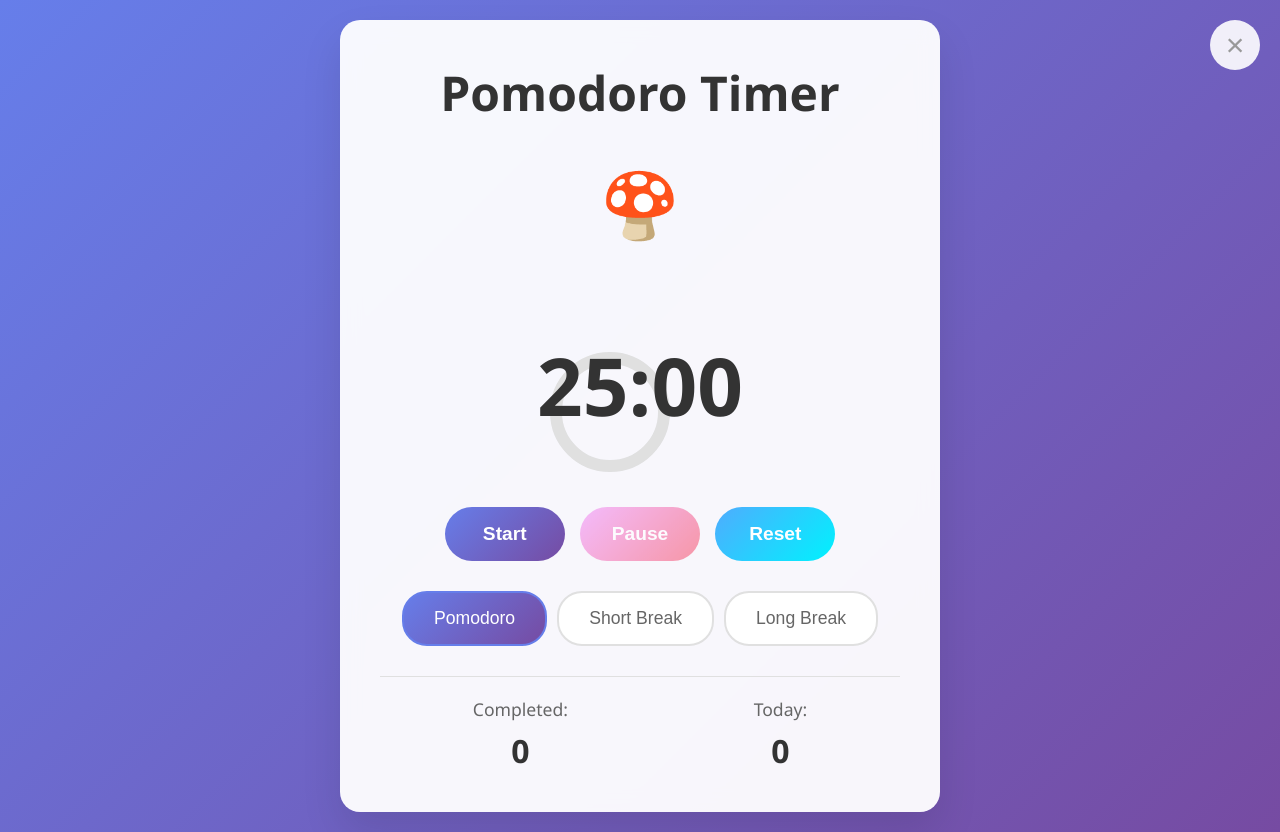
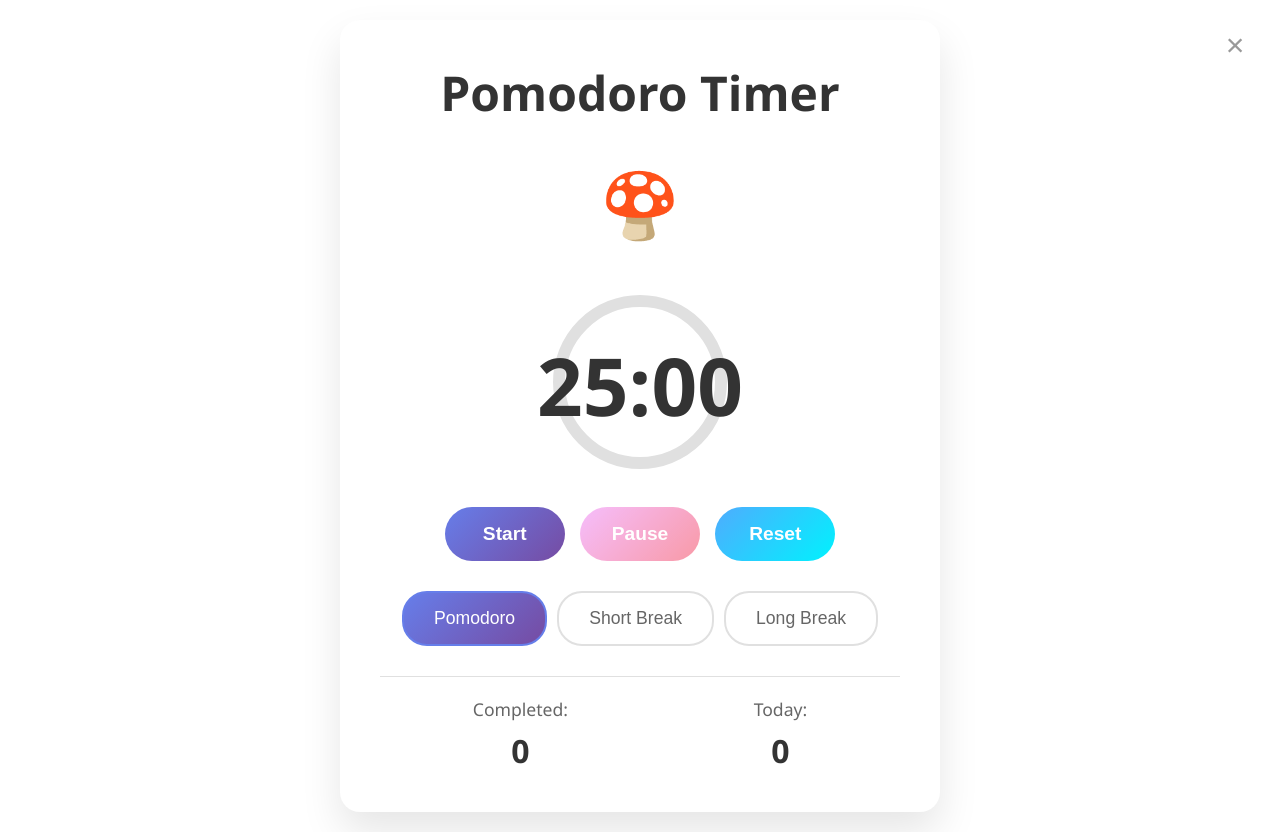
Before and after one commit to elvisThai/pomodoro-ext, a browser extension: page timer.html in a window 1280 px wide. Drawn offline with Linux system fonts and the light colour scheme.

Commit message:
fix ui issue and colours

```diff
--- a/timer.css
+++ b/timer.css
@@ -9,7 +9,7 @@ body {
     padding: 0;
     min-height: 100vh;
     width: 100vw;
-    background: linear-gradient(135deg, #667eea 0%, #764ba2 100%);
+    background: white;
     font-family: 'Segoe UI', Tahoma, Geneva, Verdana, sans-serif;
     display: flex;
     justify-content: center;
@@ -20,11 +20,10 @@ body {
 .container {
     width: 100%;
     max-width: 600px;
-    background: rgba(255, 255, 255, 0.95);
+    background: white;
     border-radius: 20px;
     padding: 40px;
     box-shadow: 0 20px 40px rgba(0, 0, 0, 0.1);
-    backdrop-filter: blur(10px);
     margin: 20px;
 }
 
@@ -88,6 +87,12 @@ body {
     transform: rotate(-90deg);
     width: 180px;
     height: 180px;
+}
+
+.progress-ring svg circle {
+    cx: 90;
+    cy: 90;
+    r: 81;
 }
 
 .progress-ring-bg {
--- a/timer.html
+++ b/timer.html
@@ -18,9 +18,9 @@
         <div class="timer-display">
             <div class="time" id="timerDisplay">25:00</div>
             <div class="progress-ring">
-                <svg width="120" height="120">
-                    <circle class="progress-ring-bg" cx="60" cy="60" r="54"></circle>
-                    <circle class="progress-ring-fill" cx="60" cy="60" r="54" id="progressCircle"></circle>
+                <svg width="180" height="180">
+                    <circle class="progress-ring-bg" cx="90" cy="90" r="81"></circle>
+                    <circle class="progress-ring-fill" cx="90" cy="90" r="81" id="progressCircle"></circle>
                 </svg>
             </div>
         </div>
```
